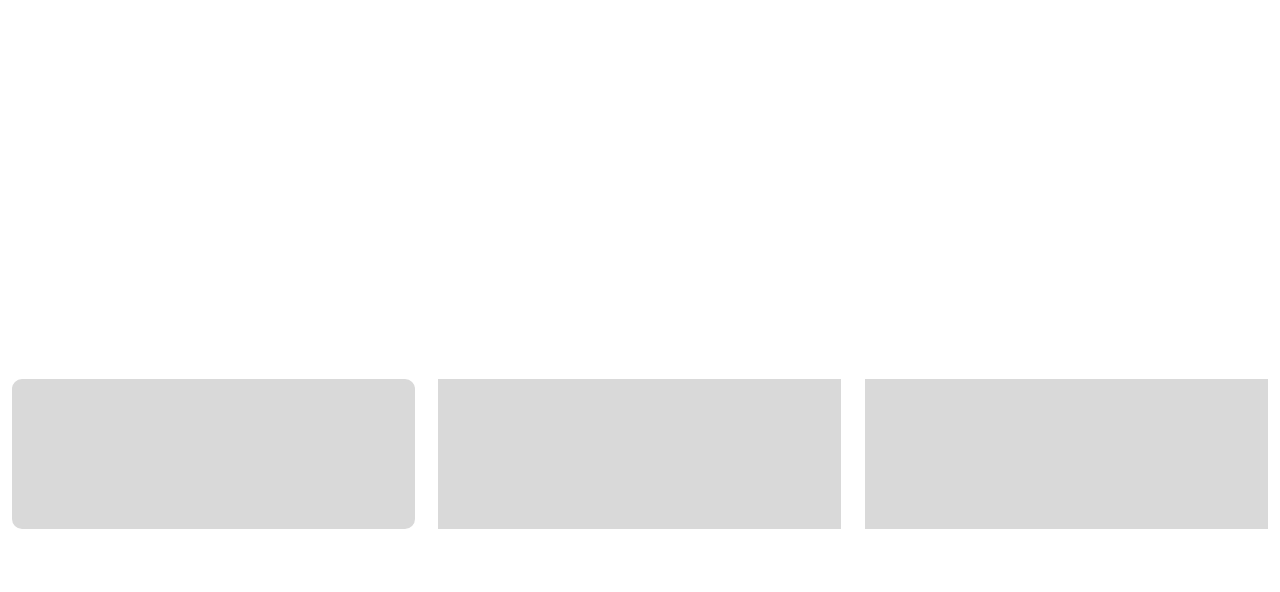
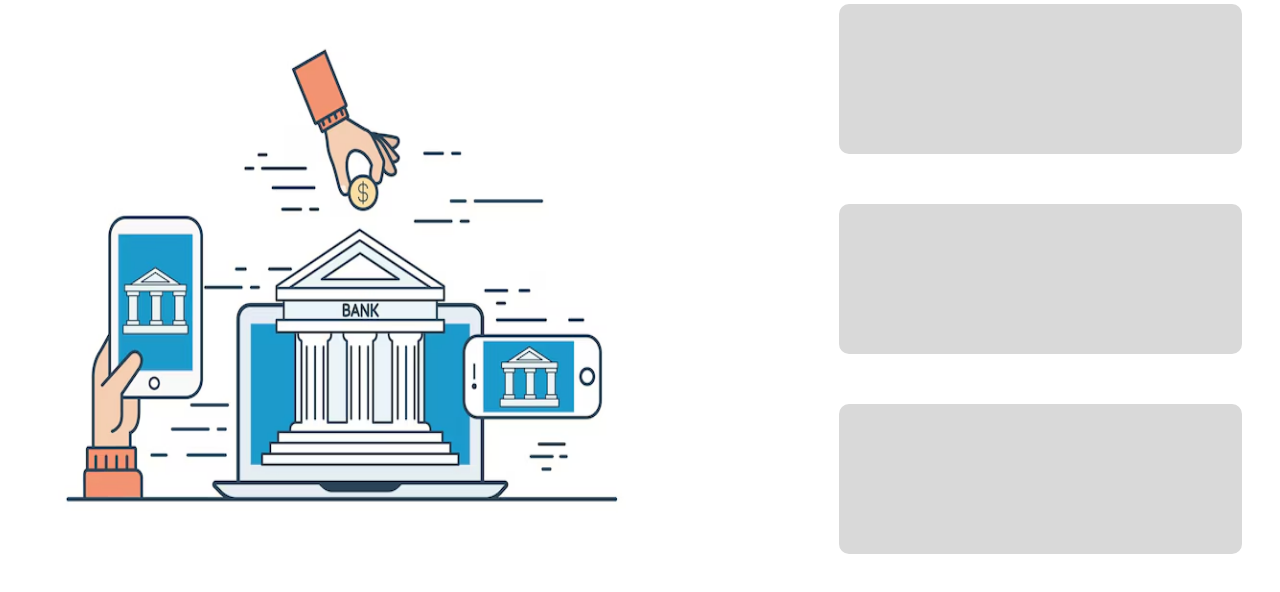
Before and after one commit to Addithya-Sri/OIBSIP-Landing-page, a plain HTML site: page index.html in a window 1280 px wide. Shown: the part 122-714 px from the top of the page. Drawn offline with Linux system fonts and the light colour scheme; files whose address does not match are found by name.

Commit message:
Done Aligning

```diff
--- a/index.html
+++ b/index.html
@@ -12,8 +12,10 @@
             World's Best Operating and Secured Bank
         </div>
 
+
+
         <div class="upper">
-            <img src="C:\Users\Adithya\Desktop\Internship-Task1\Landing-page\OIBSIP-Landing-page\boom-high-resolution-logo.png">
+            <img class="logo" src="C:\Users\Adithya\Desktop\Internship-Task1\Landing-page\OIBSIP-Landing-page\boom-high-resolution-logo.png">
             <a>Home</a>
             <a>Services</a>
             <a>About Us</a>
@@ -21,9 +23,9 @@
             <a>Login / Signup</a>
         </div>
     </div>
-    </header>
 
-    <main>
+    <div class="hero">
+        <img class="centre" src="C:\Users\Adithya\Desktop\Internship-Task1\Landing-page\OIBSIP-Landing-page\hero-page.avif">
         <div class="container">
             <div class="one">
 
@@ -35,6 +37,11 @@
 
             </div>
             </div>
+    </div>
+    </header>
+
+    <main>
+
 
     </main>
 
--- a/style.css
+++ b/style.css
@@ -20,7 +20,7 @@ body {
 
 }
 
-img {
+.logo {
     height: 70px;
     width: 100px;
 
@@ -44,15 +44,28 @@ a {
 
 a:hover {
     color: #3C6E71;
+    border: 2px solid #353535;
+
+}
+
+.centre {
+  height: 600px;
+  width: 600px;
+  margin-right: 200px;
 
 }
 
 .container {
     display: flex;
-    flex-direction: row;
-    align-items: center;
+    flex-direction: column;
+    align-items: end;
     justify-content: space-around;
-    margin-top: 400px;
+}
+
+.hero {
+    display: flex;
+    justify-content: center;
+
 }
 
 .one {
@@ -66,10 +79,12 @@ a:hover {
     height: 150px;
     width: 403px;
     background-color: #D9D9D9;
+    border-radius: 10px;
 }
 
 .three {
     height: 150px;
     width: 403px;
     background-color: #D9D9D9;
+    border-radius: 10px;
 }
```
Also changed, not shown: hero-page.avif (added). Lines whose indentation alone changed are shown as unchanged.
